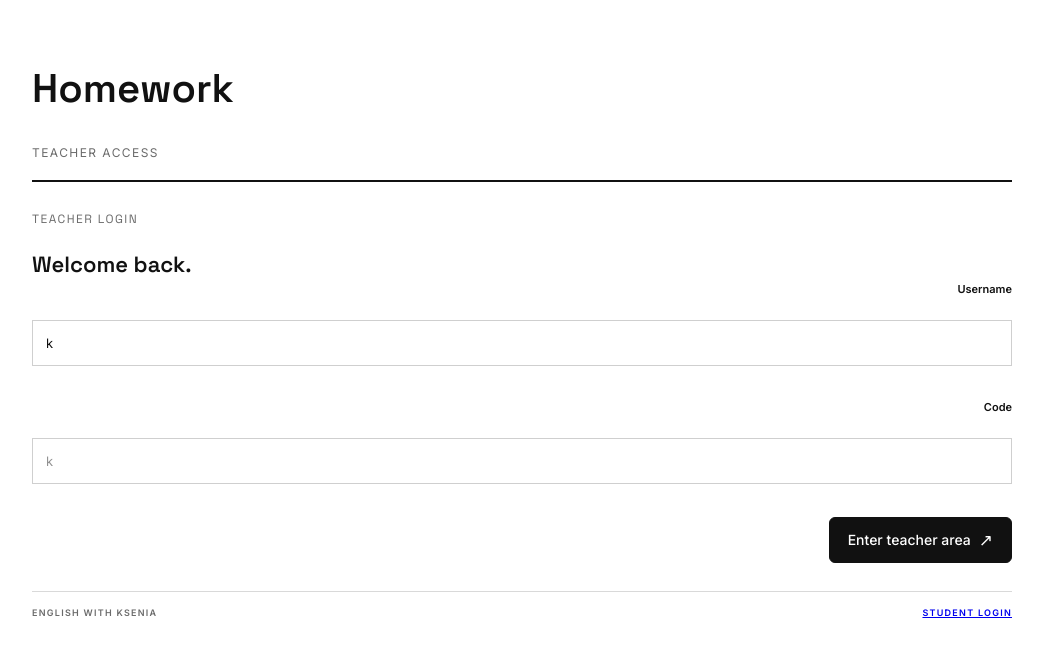
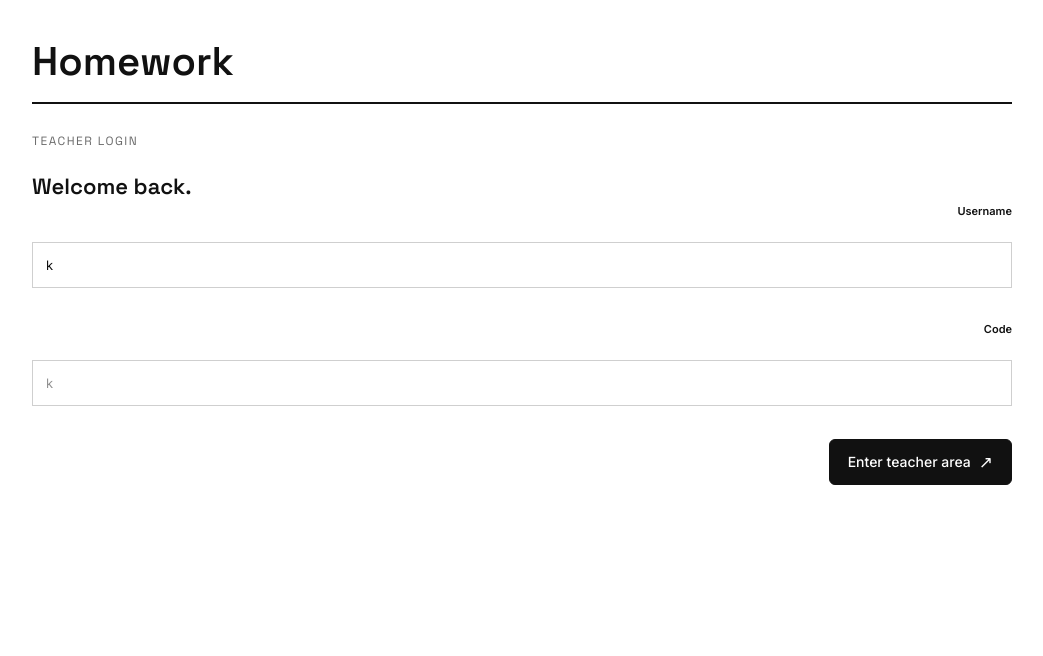
Before and after one commit to kvafanasyeva-cloud/english-with-ksenia, a Next.js app: page /teacher in a window 1280 px wide. Shown: the top 656 px of the page, without its empty margins (118-1161 px from the left). Built offline with nearby package versions, Linux system fonts and the light colour scheme.

Commit message:
Refine reference page header and spacing

```diff
--- a/app/globals.css
+++ b/app/globals.css
@@ -1905,6 +1905,8 @@ body {
   letter-spacing: .12em;
   text-transform: uppercase;
 }
+.topbar-note, .footer { display: none; }
+.homework-page-title { margin: 0; }
 .hero {
   flex: initial;
   display: flex;
```
